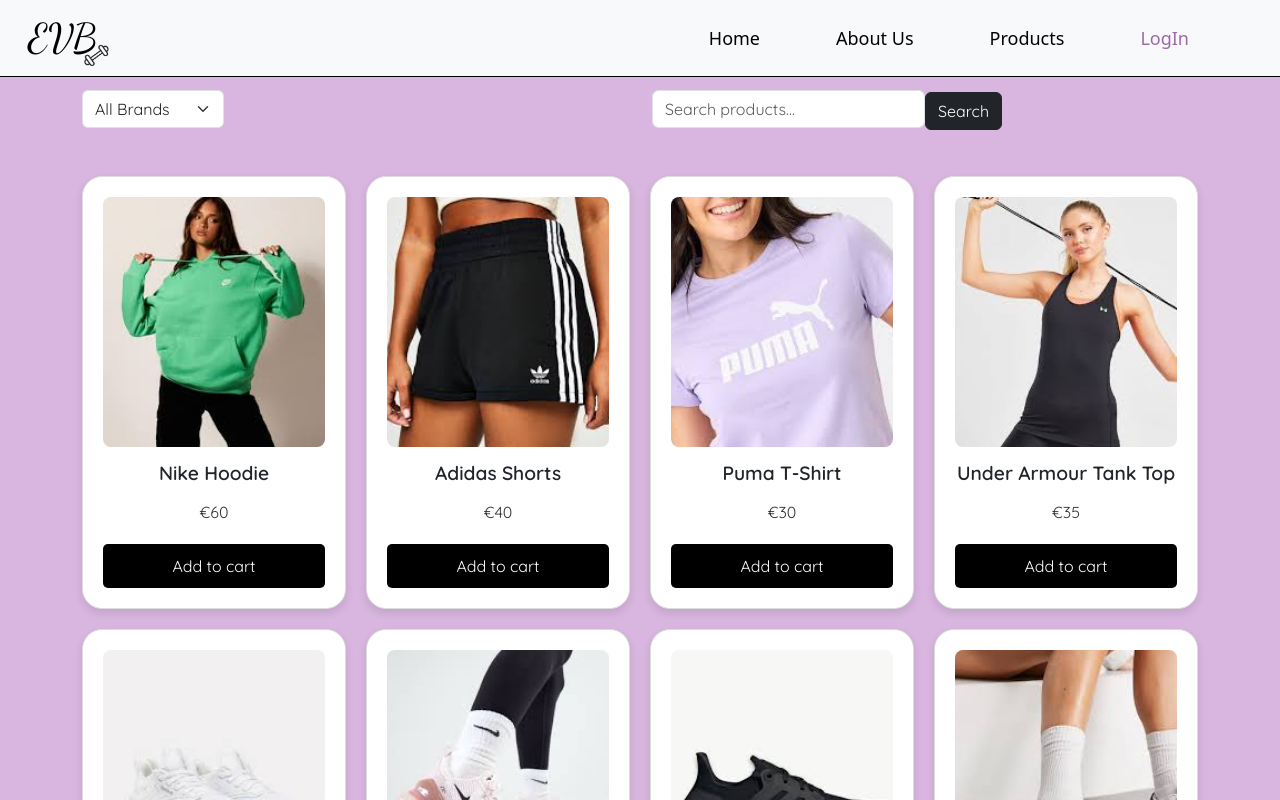
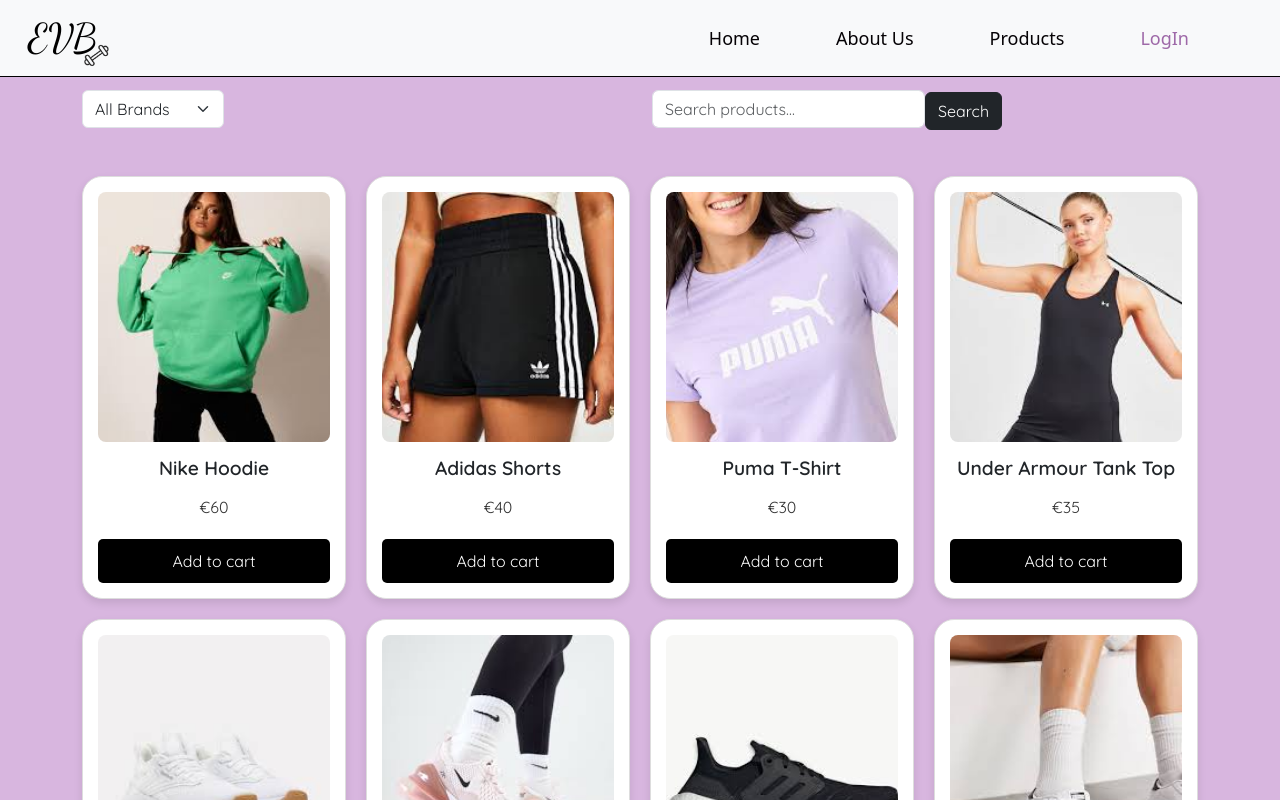
Before and after one commit to ermelahoxhaa/EVB-Sport, a Vue app in the folder frontend/vue-login-app/: page /products in a window 1280 px wide. Shown: the top 800 px of the page. Built offline with nearby package versions, Linux system fonts and the light colour scheme.

Commit message:
Added products and improved design

```diff
--- a/frontend/vue-login-app/src/components/ProductList.vue
+++ b/frontend/vue-login-app/src/components/ProductList.vue
@@ -79,7 +79,7 @@
 })
 
 function search() {
-  // Optionally handle something on click, not required for computed
+
 }
 </script>
 
@@ -123,7 +123,7 @@
 .product-item {
   background-color: white;
   border: 1px solid #ddd;
-  padding: 20px;
+  padding: 15px;
   border-radius: 20px;
   box-shadow: 0 4px 8px rgba(0, 0, 0, 0.1);
   transition: transform 0.3s ease;
@@ -133,7 +133,8 @@
 
 .product-item img {
   width: 100%;
-  height: auto;
+  height: 220px;
+  object-fit: cover;
   border-radius: 8px;
   margin-bottom: 10px;
 }
```
